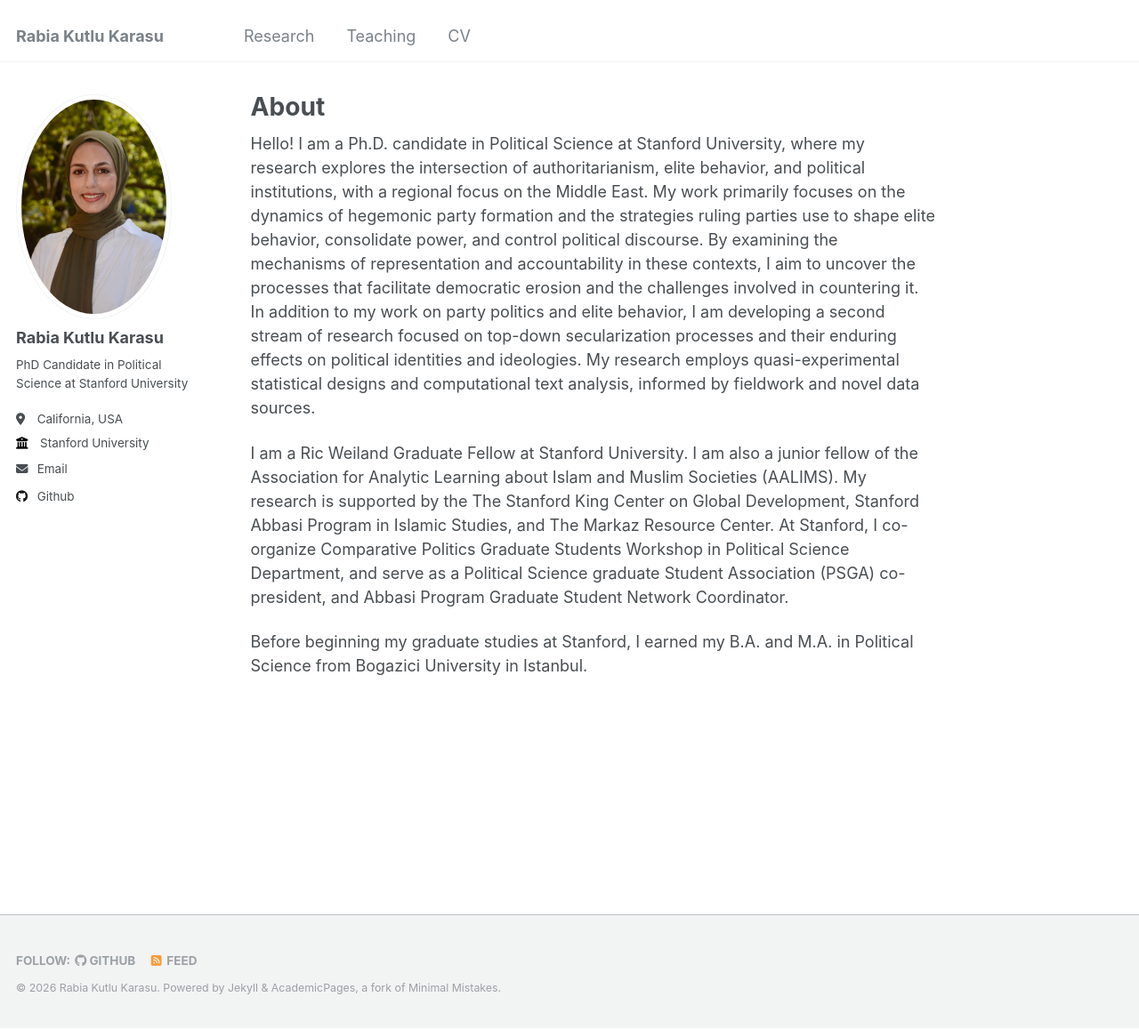
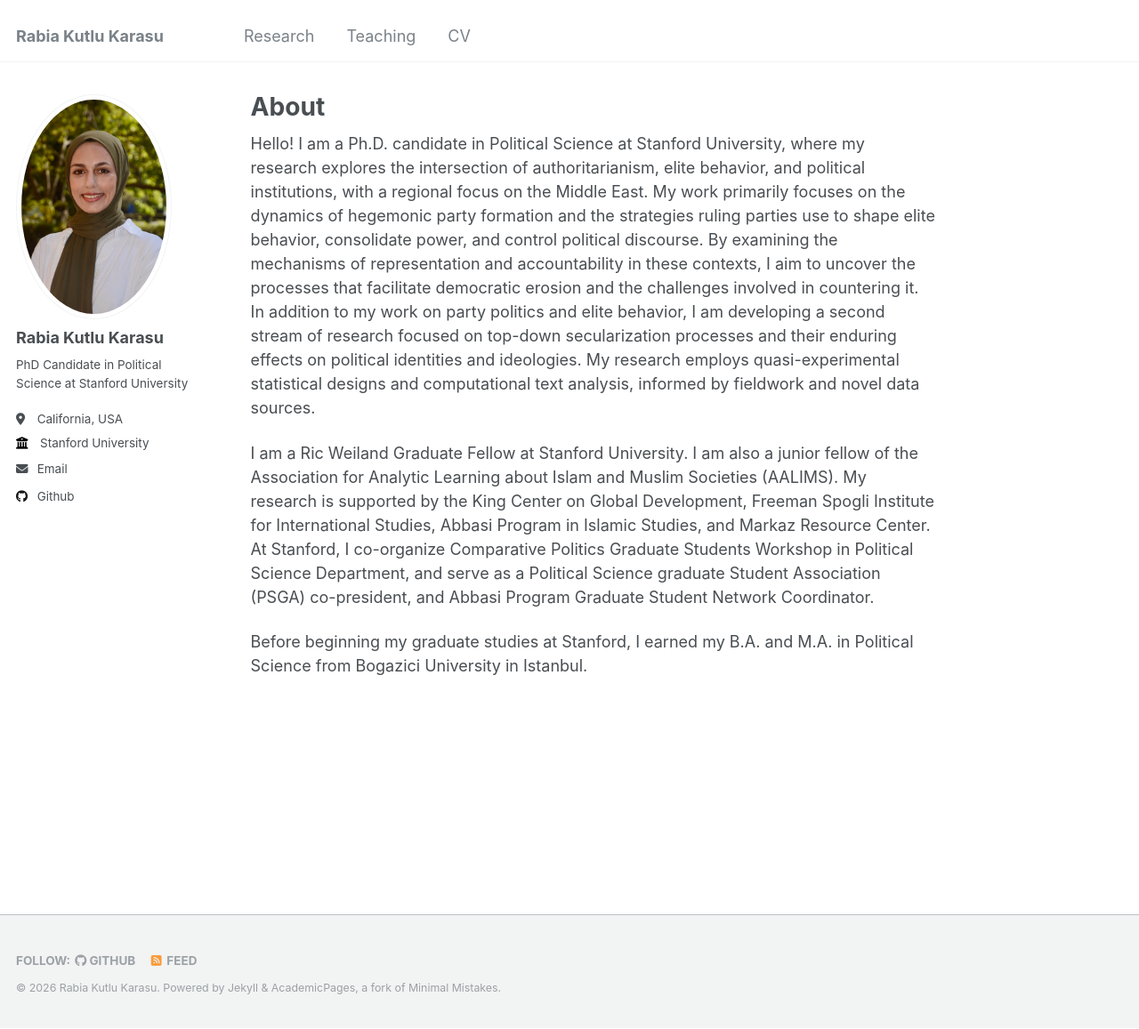
Before and after one commit to rabiakutlukarasu/rabiakutlukarasu.github.io, a Jekyll site: the page built from _pages/about.md, in a window 1280 px wide and 1157 px high. Shown: the whole window at 89% size. Built offline with Jekyll 4.4.1, drawn with Linux system fonts in a browser that asks for light colours.

Commit message:
Update about.md

```diff
--- a/_pages/about.md
+++ b/_pages/about.md
@@ -9,6 +9,6 @@ redirect_from:
 
 Hello! I am a Ph.D. candidate in Political Science at Stanford University, where my research explores the intersection of authoritarianism, elite behavior, and political institutions, with a regional focus on the Middle East. My work primarily focuses on the dynamics of hegemonic party formation and the strategies ruling parties use to shape elite behavior, consolidate power, and control political discourse. By examining the mechanisms of representation and accountability in these contexts, I aim to uncover the processes that facilitate democratic erosion and the challenges involved in countering it. In addition to my work on party politics and elite behavior, I am developing a second stream of research focused on top-down secularization processes and their enduring effects on political identities and ideologies. My research employs quasi-experimental statistical designs and computational text analysis, informed by fieldwork and novel data sources.
 
-I am a Ric Weiland Graduate Fellow at Stanford University. I am also a junior fellow of the Association for Analytic Learning about Islam and Muslim Societies (AALIMS). My research is supported by the The Stanford King Center on Global Development, Stanford Abbasi Program in Islamic Studies, and The Markaz Resource Center. At Stanford, I co-organize Comparative Politics Graduate Students Workshop in Political Science Department, and serve as a Political Science graduate Student Association (PSGA) co-president, and Abbasi Program Graduate Student Network Coordinator.
+I am a Ric Weiland Graduate Fellow at Stanford University. I am also a junior fellow of the Association for Analytic Learning about Islam and Muslim Societies (AALIMS). My research is supported by the King Center on Global Development, Freeman Spogli Institute for International Studies, Abbasi Program in Islamic Studies, and Markaz Resource Center. At Stanford, I co-organize Comparative Politics Graduate Students Workshop in Political Science Department, and serve as a Political Science graduate Student Association (PSGA) co-president, and Abbasi Program Graduate Student Network Coordinator.
 
 Before beginning my graduate studies at Stanford, I earned my B.A. and M.A. in Political Science from Bogazici University in Istanbul.
```
